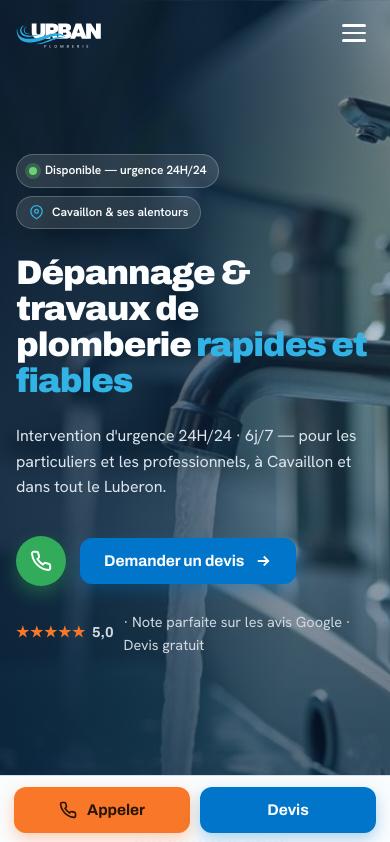
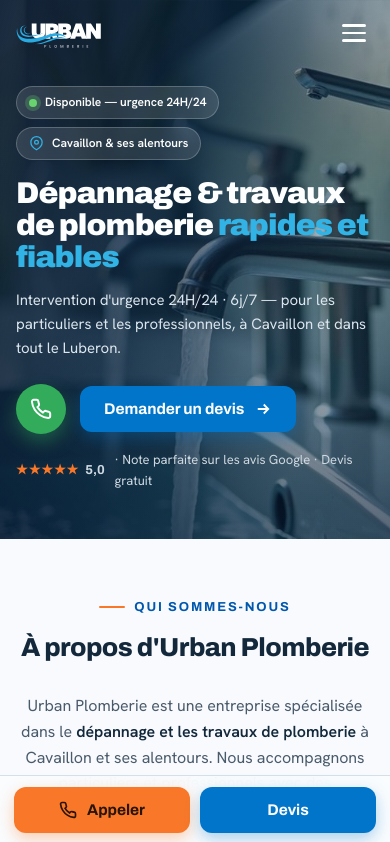
Before and after one commit to yanislft/UrbanPlomberie, a React (Vite) app: page / in a window 390 px wide. Shown: the top 842 px of the page. Built offline with nearby package versions, Linux system fonts and the light colour scheme.

Commit message:
fix: import hero image via Vite (not CSS path), compact mobile hero

```diff
--- a/src/index.css
+++ b/src/index.css
@@ -147,7 +147,6 @@
 }
 .up-hero-bg {
   position: absolute; inset: 0;
-  background-image: url('/src/assets/hero/hero1.jpg');
   background-size: cover; background-position: center;
 }
 .up-hero-bg::after {
@@ -422,10 +421,12 @@
   .nav-btn-devis { display: none; }
 
   /* Hero */
-  .up-hero { padding: 90px 0 56px; min-height: 92vh; }
-  .up-hero-content h1 { font-size: 34px; }
-  .up-hero-content .lede { font-size: 16px; }
-  .badge-row { gap: 8px; }
+  .up-hero { padding: 86px 0 48px; min-height: auto; }
+  .up-hero-content h1 { font-size: 30px; }
+  .up-hero-content .lede { font-size: 15px; margin-top: 14px; }
+  .hero-actions { margin-top: 24px; }
+  .hero-note { margin-top: 16px; font-size: 13px; }
+  .badge-row { gap: 8px; margin-bottom: 18px; }
   .pill { font-size: 12px; padding: 6px 12px; }
   .scroll-cue { display: none; }
 
--- a/src/sections/Hero.jsx
+++ b/src/sections/Hero.jsx
@@ -1,3 +1,5 @@
+import heroBg from "../assets/hero/hero1.jpg";
+
 const PhoneIcon = () => (
   <svg viewBox="0 0 24 24" fill="none" stroke="currentColor" strokeWidth="2.2">
     <path d="M22 16.9v3a2 2 0 0 1-2.2 2 19.8 19.8 0 0 1-8.6-3.1 19.5 19.5 0 0 1-6-6 19.8 19.8 0 0 1-3.1-8.7A2 2 0 0 1 4.1 2h3a2 2 0 0 1 2 1.7c.1 1 .4 1.9.7 2.8a2 2 0 0 1-.4 2.1L8.1 9.9a16 16 0 0 0 6 6l1.3-1.3a2 2 0 0 1 2.1-.4c.9.3 1.8.6 2.8.7a2 2 0 0 1 1.7 2Z"/>
@@ -26,7 +28,7 @@
 function Hero() {
   return (
     <section className="up-hero">
-      <div className="up-hero-bg" />
+      <div className="up-hero-bg" style={{ backgroundImage: `url(${heroBg})` }} />
 
       <div className="up-hero-inner up-wrap">
         <div className="up-hero-content">
```
